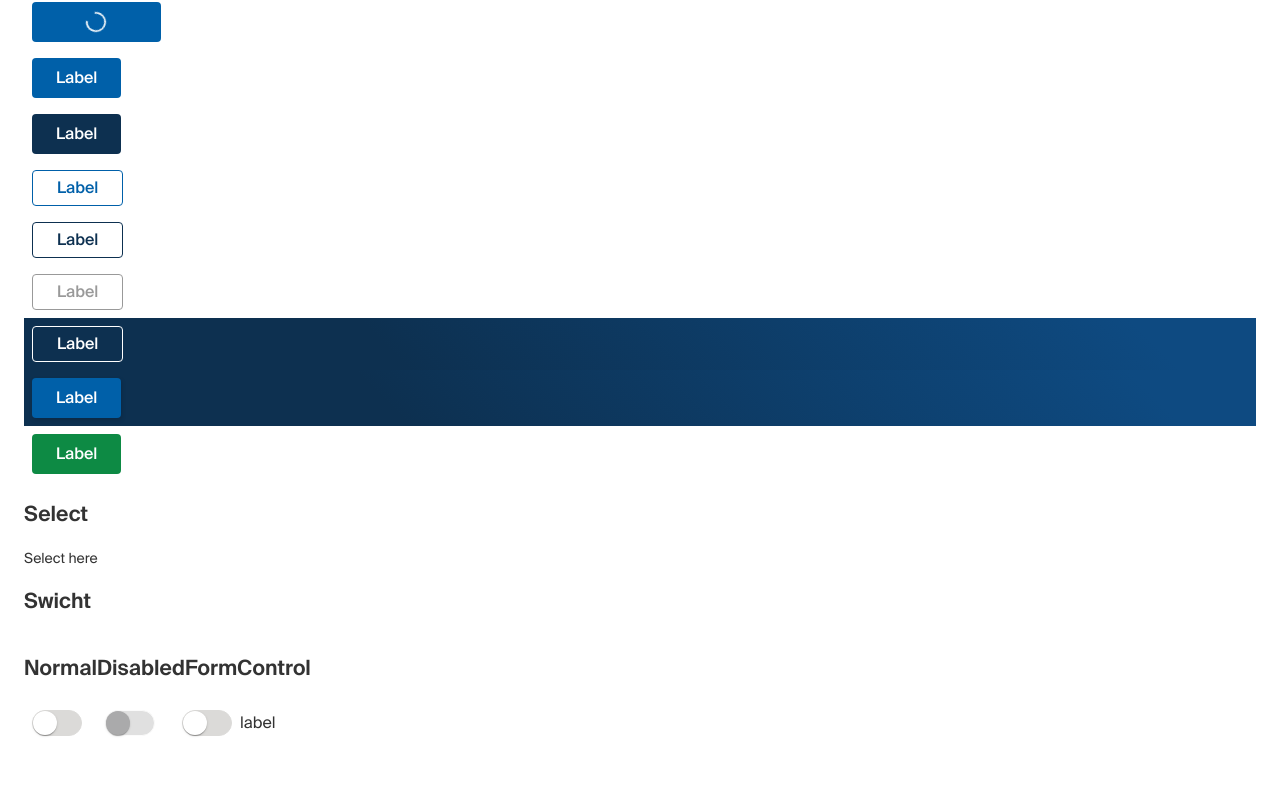
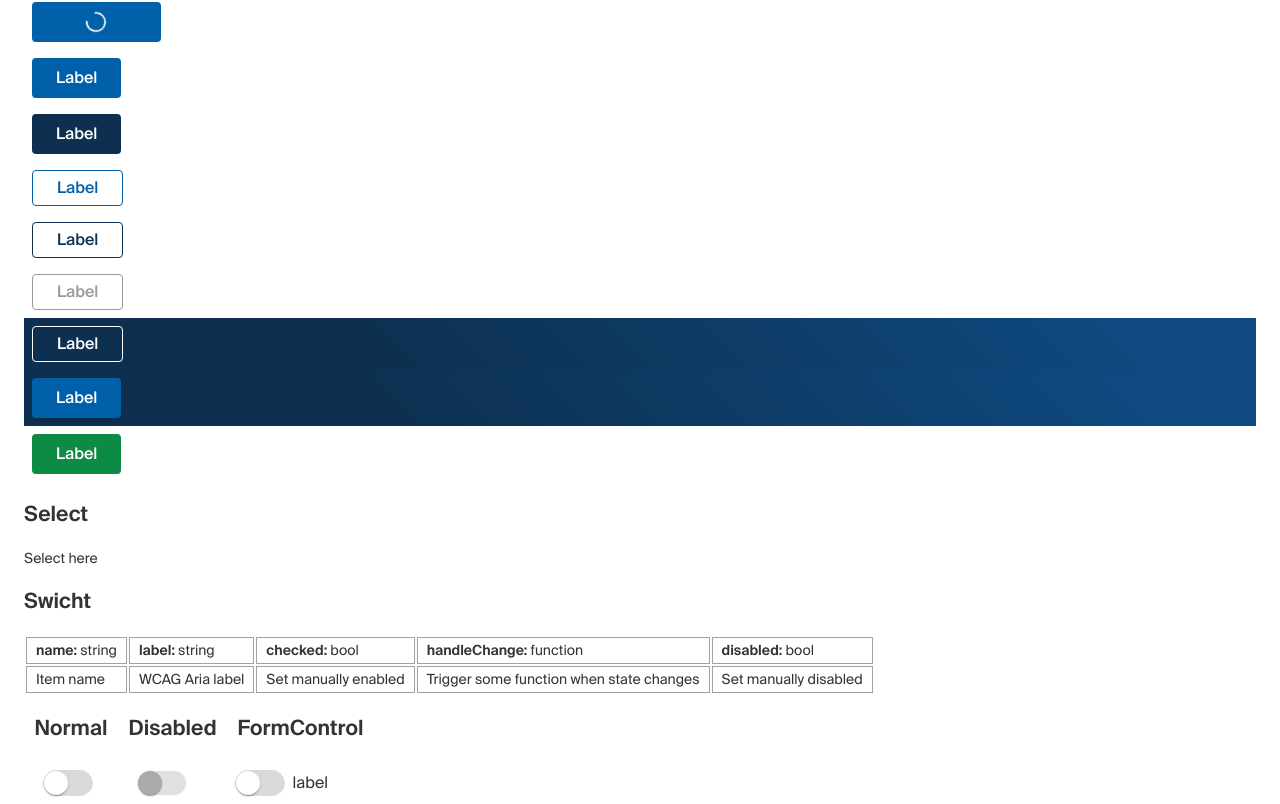
Before and after one commit to santiago86/testcomponents, a React (Create React App) app: page / in a window 1280 px wide. Shown: the part 997-1801 px from the top of the page. Before the commit the page ends 1741 px from the top, so only its background shows below. Built offline with nearby package versions, Linux system fonts and the light colour scheme.

Commit message:
a small guide was implemented

```diff
--- a/src/section/SwichtSection.js
+++ b/src/section/SwichtSection.js
@@ -2,8 +2,52 @@ import React from "react"
 import FormControlLabel from "@material-ui/core/FormControlLabel"
 import SwichtCo from "../components/swichtCo"
 
-const SwichtSection = () => (
-  <div style={{ display: "flex" }}>
+const SwichtSection = () => {
+  const customBorder = {
+    border: "1px solid #0000005D",
+    padding: "2px 9px",
+  }
+  return (
+    <>
+      <div>
+        <table>
+          <tbody>
+            <tr>
+              <td style={customBorder}>
+                <strong>name: </strong> string
+              </td>
+              <td style={customBorder}>
+                <strong>label: </strong> string
+              </td>
+              <td style={customBorder}>
+                <strong>checked: </strong> bool
+              </td>
+              <td style={customBorder}>
+                <strong>handleChange: </strong> function
+              </td>
+              <td style={customBorder}>
+                <strong>disabled: </strong> bool
+              </td>
+            </tr>
+            <tr>
+              <td style={customBorder}>Item name </td>
+              <td style={customBorder}>WCAG Aria label</td>
+              <td style={customBorder}>Set manually enabled</td>
+              <td style={customBorder}>
+                Trigger some function when state changes
+              </td>
+              <td style={customBorder}>Set manually disabled</td>
+            </tr>
+          </tbody>
+        </table>
+      </div>
+      <div
+        style={{
+          display: "flex",
+          width: "350px",
+          justifyContent: "space-around",
+        }}
+      >
         <div>
           <h2>Normal</h2>
           <SwichtCo name="custom swicht" />
@@ -20,5 +64,7 @@ const SwichtSection = () => (
           />
         </div>
       </div>
+    </>
   )
+}
 export default SwichtSection
```
Lines whose indentation alone changed are shown as unchanged.
